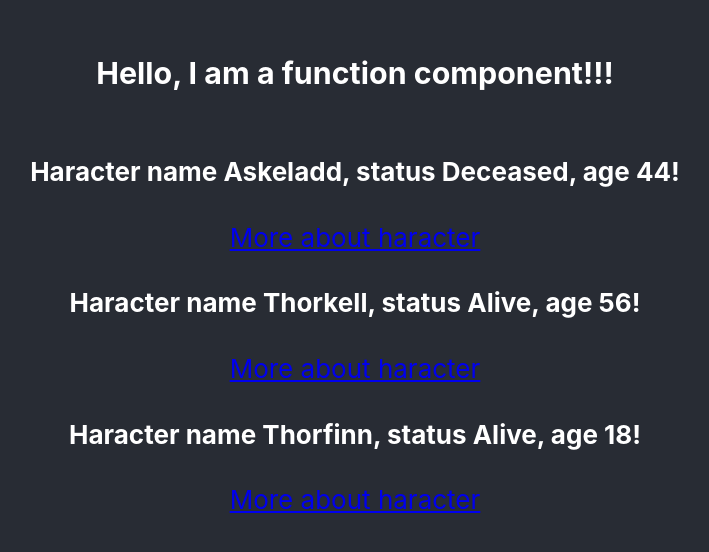
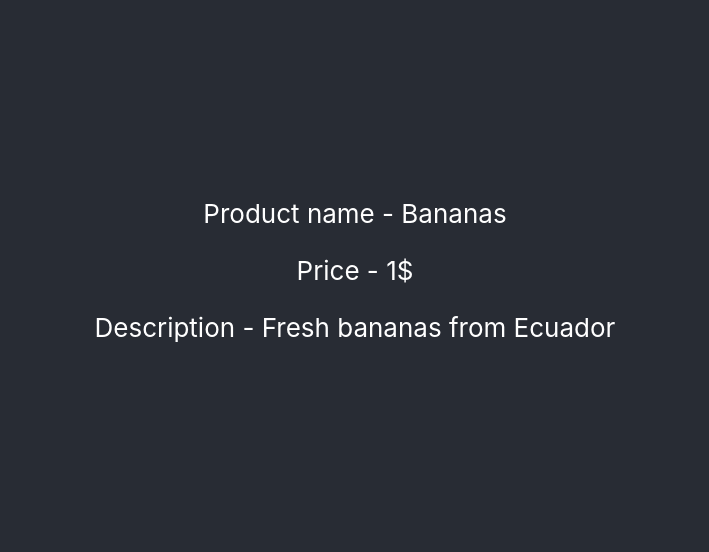
Before and after one commit to SerojDarkGray/react-demo, a React (Create React App) app: page / in a window 1280 px wide. Shown: the part 130-682 px from the top of the page, without its empty margins (285-994 px from the left). Built offline with nearby package versions, Linux system fonts and the light colour scheme.

Commit message:
homework6(class)

```diff
--- a/src/App.js
+++ b/src/App.js
@@ -1,10 +1,10 @@
 
 
 
+
+import React from 'react';
 import './App.css';
-import Greeting from './Greeting.js'
-import User from './User.js'
-
+import Product from './Product.js';
 
 
 
@@ -14,22 +14,7 @@ function App() {
     <div className="App">
       <header className="App-header">
 
-        <Greeting />
-
-        <User
-        name="Askeladd"
-        age="44" status="Deceased"
-        href="https://vinlandsaga.fandom.com/wiki/Askeladd"/>
-
-        <User
-        name="Thorkell"
-        age="56" status="Alive"
-        href="https://vinlandsaga.fandom.com/wiki/Thorkell"/>
-
-        <User
-        name="Thorfinn"
-        age="18" status="Alive"
-        href="https://vinlandsaga.fandom.com/wiki/Thorfinn"/>
+        <Product productName="Bananas" price="1$" description="Fresh bananas from Ecuador"/>
 
       </header>
     </div>
--- /dev/null
+++ b/src/Description.js
@@ -0,0 +1,18 @@
+
+
+import React, { Component } from 'react';
+
+
+class Description extends Component{
+
+
+    render(){
+        return(
+            <p>Description - {this.props.description}</p>
+        )
+    }
+
+}
+
+
+export default Description;
--- a/src/Greeting.js
+++ /dev/null
@@ -1,16 +0,0 @@
-
-
-
-
-
-function Greeting(){
-
-    return (
-        <div>
-            <h3>Hello, I am a function component!!!</h3>
-        </div>
-    );
-
-}
-
-export default Greeting;
--- /dev/null
+++ b/src/Name.js
@@ -0,0 +1,18 @@
+
+
+import React, { Component } from 'react';
+
+class Name extends Component{
+
+
+
+    render(){
+        return(
+            <p>Product name - {this.props.productName}</p>
+        )
+    }
+
+}
+
+
+export default Name;
--- /dev/null
+++ b/src/Price.js
@@ -0,0 +1,17 @@
+
+
+import React, { Component } from 'react';
+
+class Price extends Component{
+
+
+    render(){
+        return(
+            <p>Price - {this.props.price}</p>
+        )
+    }
+
+}
+
+
+export default Price;
--- /dev/null
+++ b/src/Product.js
@@ -0,0 +1,26 @@
+
+
+import React, { Component } from 'react';
+import Name from "./Name";
+import Price from "./Price";
+import Description from "./Description";
+
+class Product extends Component {
+
+
+    render() {
+        return (
+            <div >
+               <Name productName={this.props.productName} />
+               <Price price={this.props.price} />
+               <Description description={this.props.description} />
+            </div>
+        );
+    }
+}
+
+
+
+
+
+export default Product;
--- a/src/Status.js
+++ /dev/null
@@ -1,10 +0,0 @@
-
-
-
-function Status(props){
-    return(
-        <span>{props.status}</span>
-    );
-}
-
-export default Status;
--- a/src/User.js
+++ /dev/null
@@ -1,17 +0,0 @@
-
-
-
-import Status from './Status.js'
-
-
-function User(props){
-    return (
-        <div>
-            <h4>Haracter name {props.name}, status <Status status={props.status}/>, age {props.age}!</h4>
-            <a href = {props.href}>More about haracter</a>
-        </div>
-
-    );
-}
-
-export default User;
```
